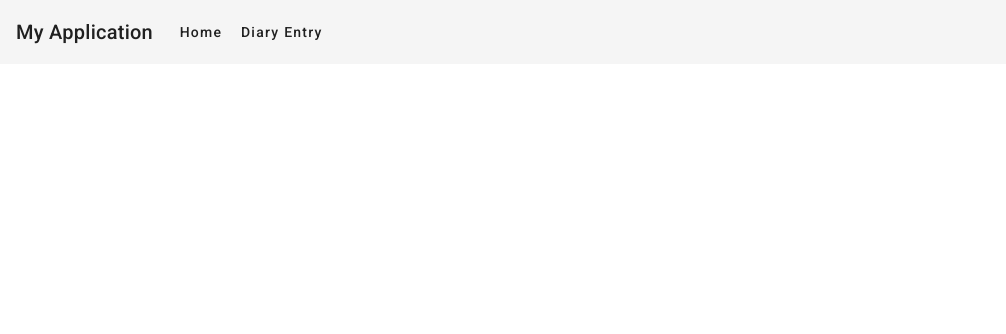
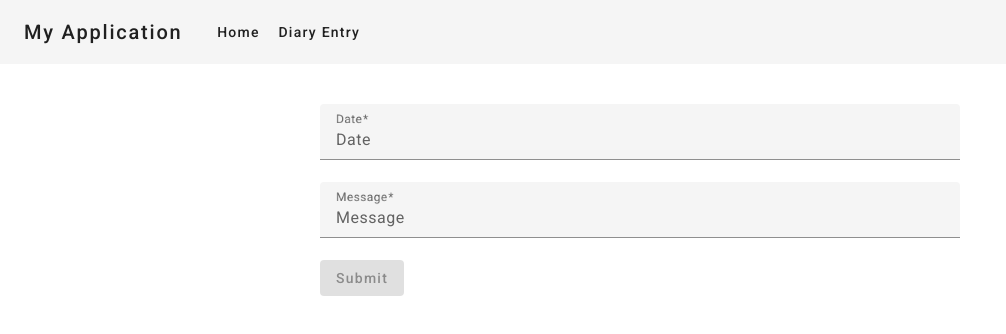
Before and after one commit to JakeFen/my-diary, an Angular app: page /data-entry in a window 1280 px wide. Before the commit this address led to /. Shown: the top 334 px of the page, without its empty margins (0-1006 px from the left). Built offline with nearby package versions, Linux system fonts and the light colour scheme.

Commit message:
Form to add entries

```diff
--- a/src/app/app-routing.module.ts
+++ b/src/app/app-routing.module.ts
@@ -1,12 +1,12 @@
 import { NgModule } from '@angular/core';
 import { RouterModule, Routes } from '@angular/router';
-import { AppComponent } from './app.component';
-import { bootstrapApplication } from '@angular/platform-browser';
 import { DiaryComponent } from './diary/diary.component';
+import { DiaryFormComponent } from './diary-form/diary-form.component';
 
 const routes: Routes = [
   { path: '', pathMatch: 'full', redirectTo: '' },
   { path: '', component: DiaryComponent },
+  { path: 'data-entry', component: DiaryFormComponent },
 ];
 
 @NgModule({
--- a/src/app/app.module.ts
+++ b/src/app/app.module.ts
@@ -6,6 +6,7 @@ import { AppComponent } from './app.component';
 import { HeaderComponent } from './header/header.component';
 import { DiaryComponent } from './diary/diary.component';
 import { BrowserAnimationsModule } from '@angular/platform-browser/animations';
+import { DiaryFormComponent } from './diary-form/diary-form.component';
 
 @NgModule({
   declarations: [AppComponent],
--- /dev/null
+++ b/src/app/diary-form/diary-form.component.html
@@ -0,0 +1,17 @@
+<div class="w-6/12 m-auto mt-10">
+  <form (ngSubmit)="onSubmit()" [formGroup]="diaryForm">
+    <mat-form-field floatLabel="always" class="w-full">
+      <mat-label>Date</mat-label>
+      <input matInput placeholder="Date" formControlName="date" />
+    </mat-form-field>
+
+    <mat-form-field floatLabel="always" class="w-full">
+      <mat-label>Message</mat-label>
+      <input matInput placeholder="Message" formControlName="message" />
+    </mat-form-field>
+
+    <button mat-flat-button color="primary" [disabled]="diaryForm.invalid">
+      Submit
+    </button>
+  </form>
+</div>
--- /dev/null
+++ b/src/app/diary-form/diary-form.component.ts
@@ -0,0 +1,51 @@
+import { Component } from '@angular/core';
+import {
+  FormControl,
+  FormGroup,
+  ReactiveFormsModule,
+  Validators,
+} from '@angular/forms';
+import { MatFormFieldModule } from '@angular/material/form-field';
+import { MatInputModule } from '@angular/material/input';
+import { MatIconModule } from '@angular/material/icon';
+import { MatButtonModule } from '@angular/material/button';
+import { DiaryEntry } from '../shared/types/models/diary-entry.model';
+import { DiaryDataService } from '../shared/diary-data/diary-data.service';
+import { Router } from '@angular/router';
+
+@Component({
+  selector: 'app-diary-form',
+  templateUrl: './diary-form.component.html',
+  styleUrls: ['./diary-form.component.scss'],
+  standalone: true,
+  imports: [
+    ReactiveFormsModule,
+    MatFormFieldModule,
+    MatInputModule,
+    MatButtonModule,
+    MatIconModule,
+  ],
+})
+export class DiaryFormComponent {
+  diaryForm: FormGroup;
+
+  constructor(
+    private diaryDataService: DiaryDataService,
+    private router: Router
+  ) {
+    this.diaryForm = new FormGroup({
+      date: new FormControl(null, Validators.required),
+      message: new FormControl(null, Validators.required),
+    });
+  }
+
+  onSubmit(): void {
+    const newEntry = new DiaryEntry(
+      this.diaryForm.value.date,
+      this.diaryForm.value.message
+    );
+
+    this.diaryDataService.onAddDiaryEntry(newEntry);
+    this.router.navigateByUrl('');
+  }
+}
--- a/src/app/diary/diary.component.html
+++ b/src/app/diary/diary.component.html
@@ -1,3 +1,4 @@
+<div class="w-6/12 m-auto mt-10">
   <h2>Welcome to the Diary</h2>
 
   <table mat-table [dataSource]="diaryEntries">
@@ -32,3 +33,4 @@
     <tr mat-header-row *matHeaderRowDef="diaryCol"></tr>
     <tr mat-row *matRowDef="let row; columns: diaryCol"></tr>
   </table>
+</div>
--- a/src/app/header/header.component.html
+++ b/src/app/header/header.component.html
@@ -1,9 +1,9 @@
 <p>
   <mat-toolbar>
-    <a [routerLink]="" class="mr-4">My Application</a>
+    <a mat-button routerLink="" class="mr-4 text-[20px]">My Application</a>
     <div>
-      <a mat-button [routerLink]="">Home</a>
-      <a mat-button [routerLink]="">Diary Entry</a>
+      <a mat-button routerLink="">Home</a>
+      <a mat-button routerLink="data-entry">Diary Entry</a>
     </div>
   </mat-toolbar>
 </p>
--- a/src/app/shared/diary-data/diary-data.service.ts
+++ b/src/app/shared/diary-data/diary-data.service.ts
@@ -23,4 +23,9 @@ export class DiaryDataService {
     this.diaryEntries.splice(index, 1);
     this.diarySubject.next(this.diaryEntries);
   }
+
+  onAddDiaryEntry(diaryEntry: DiaryEntry): void {
+    this.diaryEntries.push(diaryEntry);
+    this.diarySubject.next(this.diaryEntries);
+  }
 }
```
Also changed, not shown: src/app/diary-form/diary-form.component.scss (added), 1 other file (tests, documents, lock files or other folders). Lines whose indentation alone changed are shown as unchanged.
